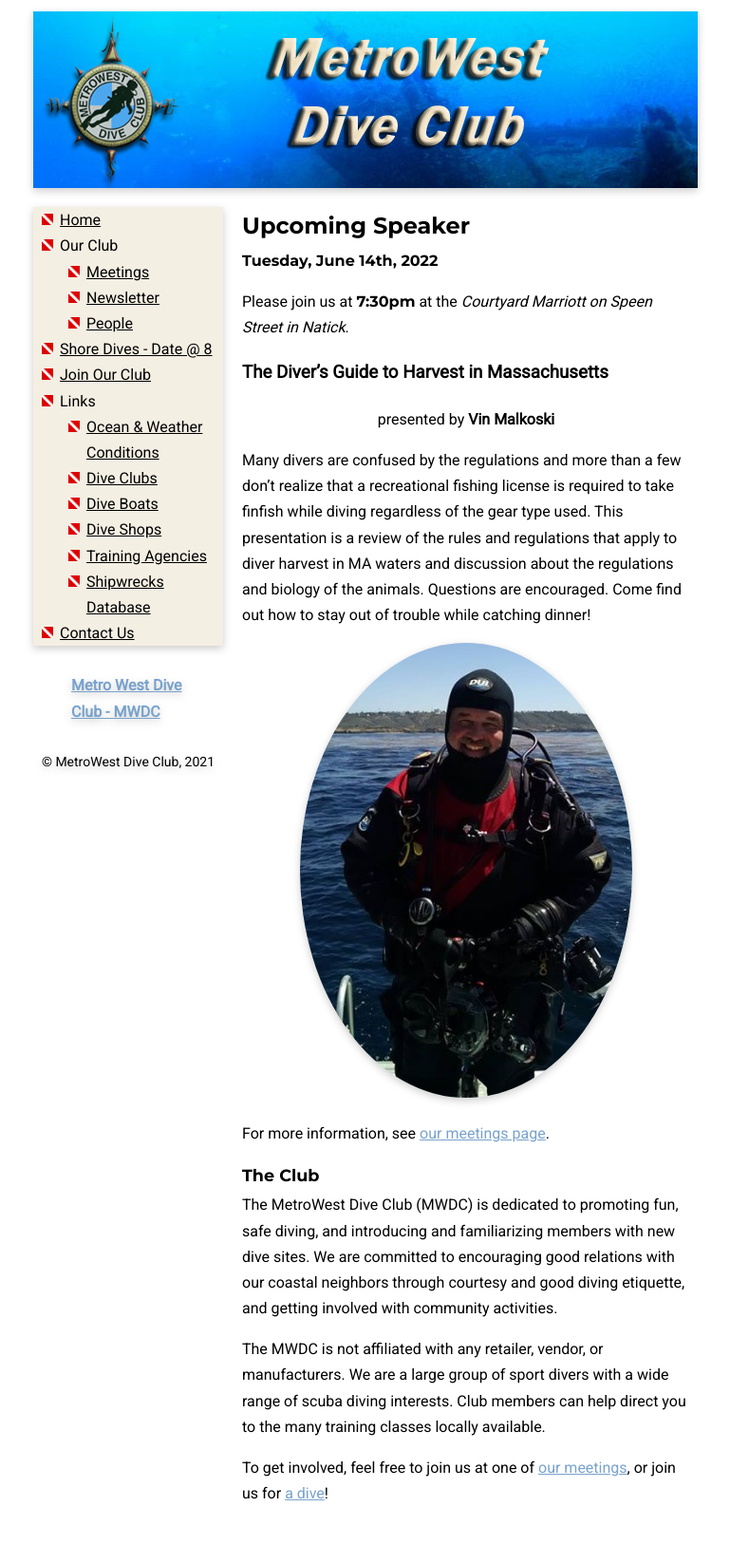
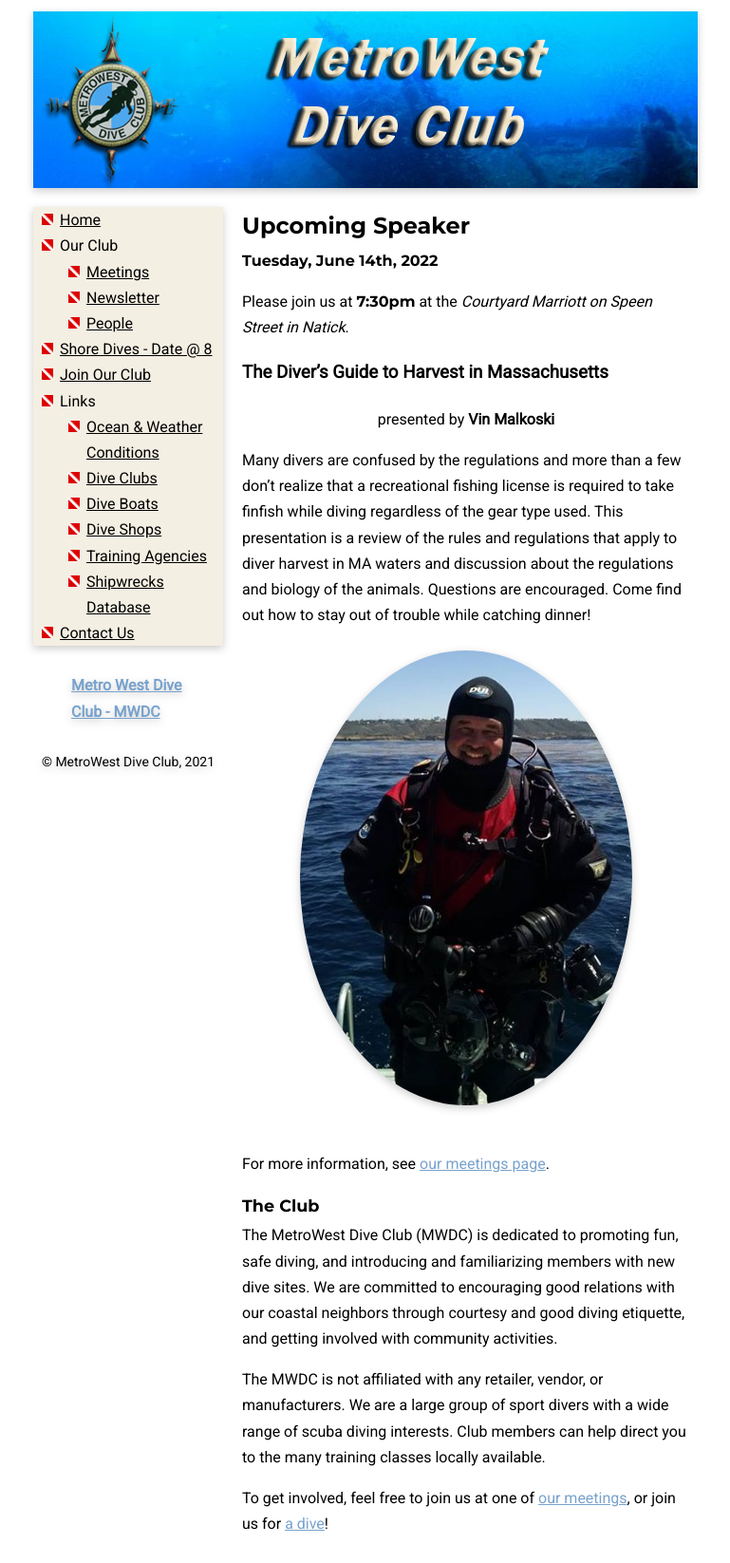
Before and after one commit to MetroWestDiveClub/mwdc, a Jekyll site: the page built from docs/index.md, in a window 1280 px wide. Shown: the whole page at 95% size, without its empty margins (255-1024 px from the left). Built offline with Jekyll 4.4.1, drawn with Linux system fonts in a browser that asks for light colours; before the commit the page ends 1614 px from its top, so only the background shows below that.

Commit message:
Update speaker_images.md

```diff
--- a/docs/_includes/speaker_images.md
+++ b/docs/_includes/speaker_images.md
@@ -1,5 +1,4 @@
-<!-- <div class="speaker-images"> -->
-<div>
+<div class="speaker-images">
   <p align=center><img src="images/speaker.jpg" width="350" /></p>
 {% if site.data.config.shouldUseTwoSpeakers %}
   <p align=center><img src="images/speaker2.jpg" width="350" /></p>
```
